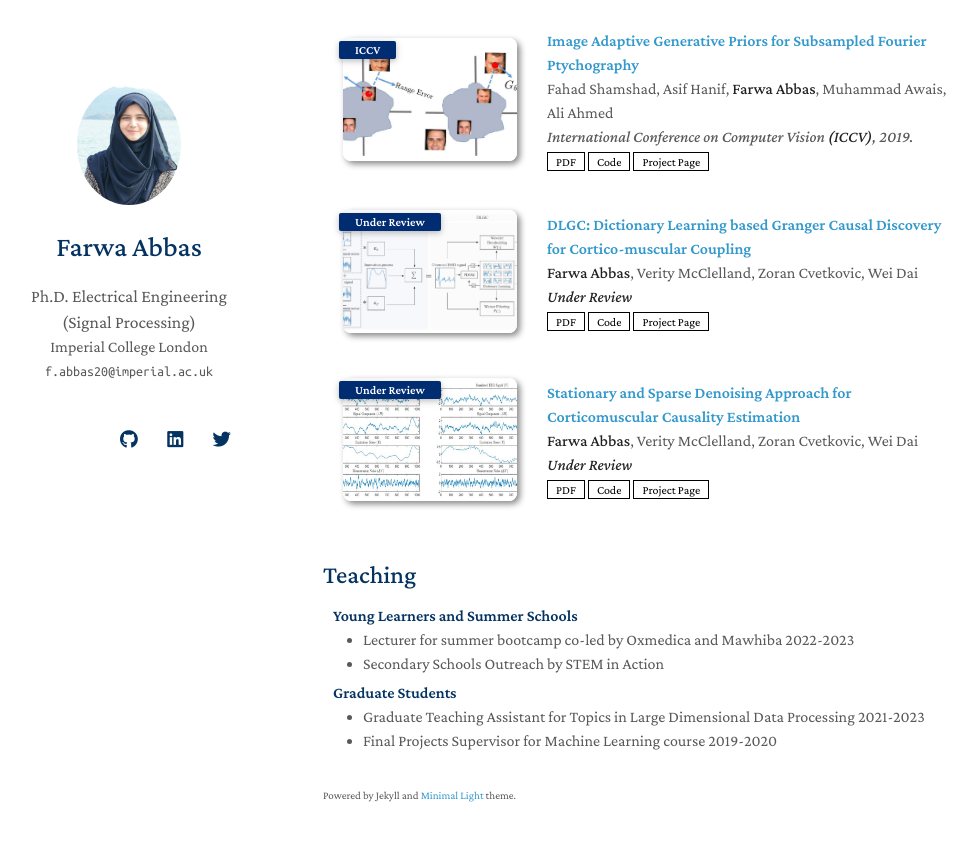
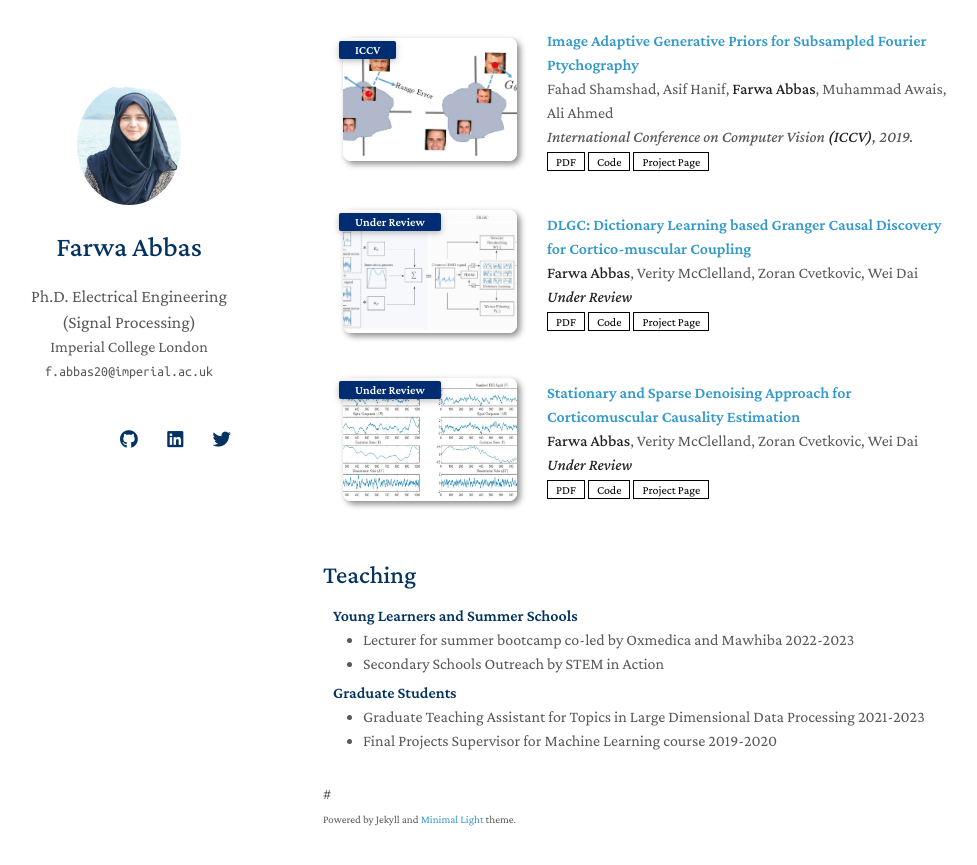
Before and after one commit to Farwa-Abbas/Farwa-Abbas.github.io, a Jekyll site: the page built from index.md, in a window 1280 px wide and 900 px high, scrolled down 847 px. Shown: the top 865 px of the window, without its empty margins (147-1124 px from the left). Built offline with Jekyll 4.4.1, drawn with Linux system fonts in a browser that asks for light colours; nearby versions of some CDN libraries; a style sheet for code colours, icons or effects is not loaded; our own code applies the rules of GitHub Pages for plain Markdown files.

Commit message:
Update homepage.html

```diff
--- a/_layouts/homepage.html
+++ b/_layouts/homepage.html
@@ -99,8 +99,9 @@
 
       <br>
 
+
       {% if site.enable_footnote %}
-      <p><small>Powered by Jekyll and <a href="https://github.com/yaoyao-liu/minimal-light" target="_blank" rel="noopener">Minimal Light</a> theme.</small></p>
+      #<p><small>Powered by Jekyll and <a href="https://github.com/yaoyao-liu/minimal-light" target="_blank" rel="noopener">Minimal Light</a> theme.</small></p>
       {% endif %}
 
       </section>
```
